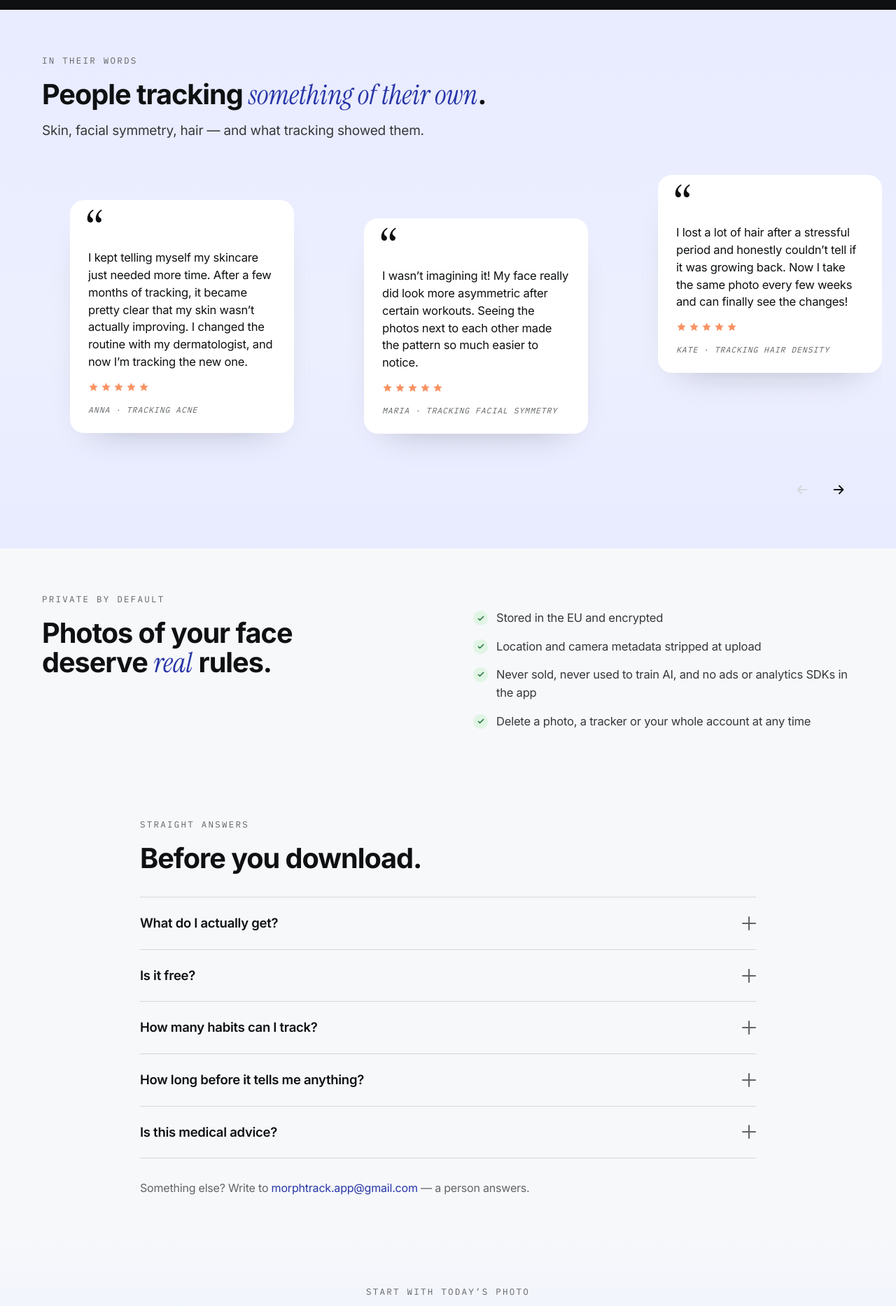
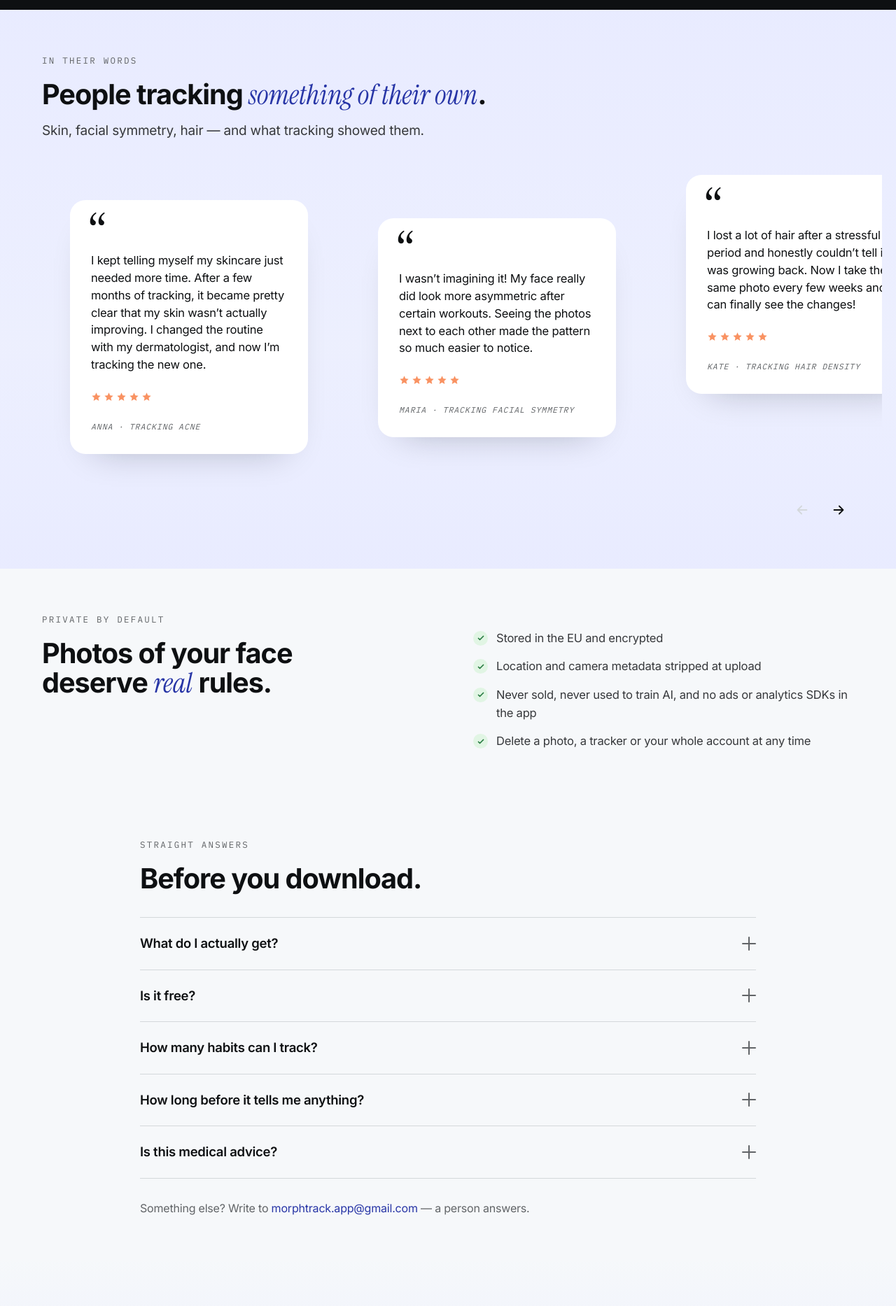
Before and after one commit to morphtrack/morphtrack-legal, a Jekyll site: the page index.html, which Jekyll copies as it is, in a window 1280 px wide. Shown: the part 3731-5598 px from the top of the page at 70% size. Built offline with Jekyll 4.4.1, drawn with Linux system fonts in a browser that asks for light colours.

Commit message:
Give the review cards room to breathe
Padding 26 -> 32/30, the gap between blocks 16 -> 26, card 320 -> 340
wide. Every gap inside the card is now the same 26px, and the quote
mark's ink sits 30px from the top edge, matching the bottom padding —
measured off canvas font metrics, since the mark is painted outside its
own line box and the element rect does not say where it actually is.

Co-Authored-By: Claude Opus 5 <noreply@anthropic.com>

```diff
--- a/index.html
+++ b/index.html
@@ -400,10 +400,10 @@ footer { background: var(--tint); padding: 46px 0 40px; }
 }
 .rev-row::-webkit-scrollbar { display: none; }
 .rev {
-  flex: none; width: 320px; scroll-snap-align: center;
-  background: var(--elev); border-radius: 20px; padding: 26px 26px 24px;
+  flex: none; width: 340px; scroll-snap-align: center;
+  background: var(--elev); border-radius: 22px; padding: 32px 30px 30px;
   box-shadow: var(--shadowCard);
-  display: flex; flex-direction: column; gap: 16px;
+  display: flex; flex-direction: column; gap: 26px;
 }
 /* Staggered like a hand of cards rather than a straight row. */
 .rev:nth-child(2n)   { margin-top: 44px; }
@@ -414,7 +414,7 @@ footer { background: var(--tint); padding: 46px 0 40px; }
   /* The glyph sits high in its em box, so the line box left a gap under
      it that the card's flex gap then doubled. Pulled back so the mark
      reads as attached to the quote instead of floating above it. */
-  margin: 4px 0 -17px;
+  margin: 2px 0 -27px;
 }
 .rev p { margin: 0; font-size: 16.5px; line-height: 1.5; color: var(--ink); }
 .rev .stars { display: flex; gap: 3px; color: oklch(0.76 0.14 45); }
@@ -496,7 +496,7 @@ details[open] > summary .plus::after { opacity: 0; }
      state does not follow a swipe. Hiding them keeps them from lying. */
   .rev-nav { display: none; }
   .rev-foot { justify-content: flex-start; }
-  .rev { width: 280px; }
+  .rev { width: 296px; padding: 28px 24px 26px; gap: 22px; }
   /* A pill that wraps is not a pill — at this width the label runs to two
      lines and the 999px radius turns it into a lozenge. Square it off and let
      it be a block. */
```
